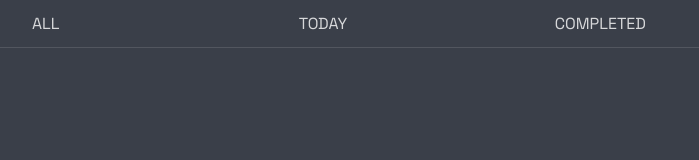
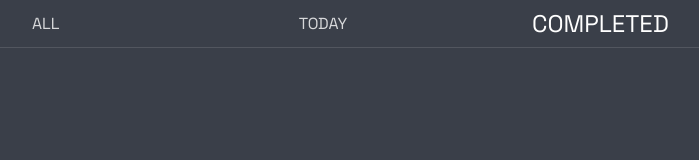
Before and after one commit to klinkonskydev/TodoList, a React (Vite) app: page /conclued in a window 1280 px wide. Shown: the top 160 px of the page, without its empty margins (317-1016 px from the left). Built offline with nearby package versions, Linux system fonts and the light colour scheme.

Commit message:
TodoList

```diff
--- a/src/Components/Templates/Header/index.tsx
+++ b/src/Components/Templates/Header/index.tsx
@@ -1,9 +1,19 @@
-import { Link } from "react-router-dom";
+import { useEffect, useState } from "react";
+import { Link, useLocation } from "react-router-dom";
 import { HeaderDiv } from "./styles";
 
 function Header() {
+    const [ path, setPath ] = useState<string>();
+    const location = useLocation();
+
+    useEffect( () => {
+        location.pathname.slice(1) !== ''
+        ? setPath(location.pathname.slice(1))
+        : setPath('today')
+    }, [ location ])
+
     return (
-        <HeaderDiv>
+        <HeaderDiv className={path}>
             <Link to="/all">ALL</Link>
             <Link to="/">TODAY</Link>
             <Link to="/conclued">COMPLETED</Link>
--- a/src/Components/Templates/Header/styles.ts
+++ b/src/Components/Templates/Header/styles.ts
@@ -39,6 +39,31 @@ const HeaderDiv = styled.header`
 
         background-color: var(--dark-gray);
     }
+
+    &.all
+    {
+        a:nth-child(1)
+        {
+            color: var(--white);
+            transform: scale(1.3);
+        }
+    }
+    &.today
+    {
+        a:nth-child(2)
+        {
+            color: var(--white);
+            transform: scale(1.3);
+        }
+    }
+    &.conclued
+    {
+        a:nth-child(3)
+        {
+            color: var(--white);
+            transform: scale(1.5);
+        }
+    }
 `;
 
 export { HeaderDiv };
--- a/src/Components/Templates/Modal/styles.ts
+++ b/src/Components/Templates/Modal/styles.ts
@@ -2,7 +2,7 @@ import styled from "styled-components";
 
 const Container = styled.div`
     transition: all .5s;
-    position: absolute;
+    position: fixed;
     top: 0;
     left: 0;
 
@@ -81,6 +81,8 @@ const ModalForm = styled.form`
 
         font: 300 14px var(--font-family);
         text-transform: uppercase;
+
+        cursor: pointer;
     }
 
     input:hover,
--- a/src/Pages/defaultStyle.ts
+++ b/src/Pages/defaultStyle.ts
@@ -13,14 +13,16 @@ const Container = styled.div`
     > div
     {
         width: 832px;
-        max-width: 100%;
+        max-width: 95%;
 
         padding: 0 1rem;
 
-        position: absolute;
+        position: fixed;
         bottom: 5%;
         display: flex;
         justify-content: flex-end;
+
+        z-index: 3;
     }
 `;
 
--- a/src/Styles/GlobalStyle.ts
+++ b/src/Styles/GlobalStyle.ts
@@ -33,7 +33,6 @@ const GlobalStyle = createGlobalStyle`
         width: 100%;
         height: 100%;
 
-        overflow: hidden;
         background: #3a3f49;
     }
 
@@ -48,6 +47,17 @@ const GlobalStyle = createGlobalStyle`
         list-style-type: none;
         list-style: none;
     }
+
+    ::-webkit-scrollbar
+    {
+        background: #3a3f49;
+    }
+
+    ::-webkit-scrollbar-thumb
+    {
+        background: rgba(255, 255, 255, 0.30);
+        border-radius: 9999px;
+    }
 `;
 
 export { GlobalStyle }
```
Also changed, not shown: src/Pages/All/index.tsx (line endings or trailing spaces), src/hooks/useModal.ts (added).
